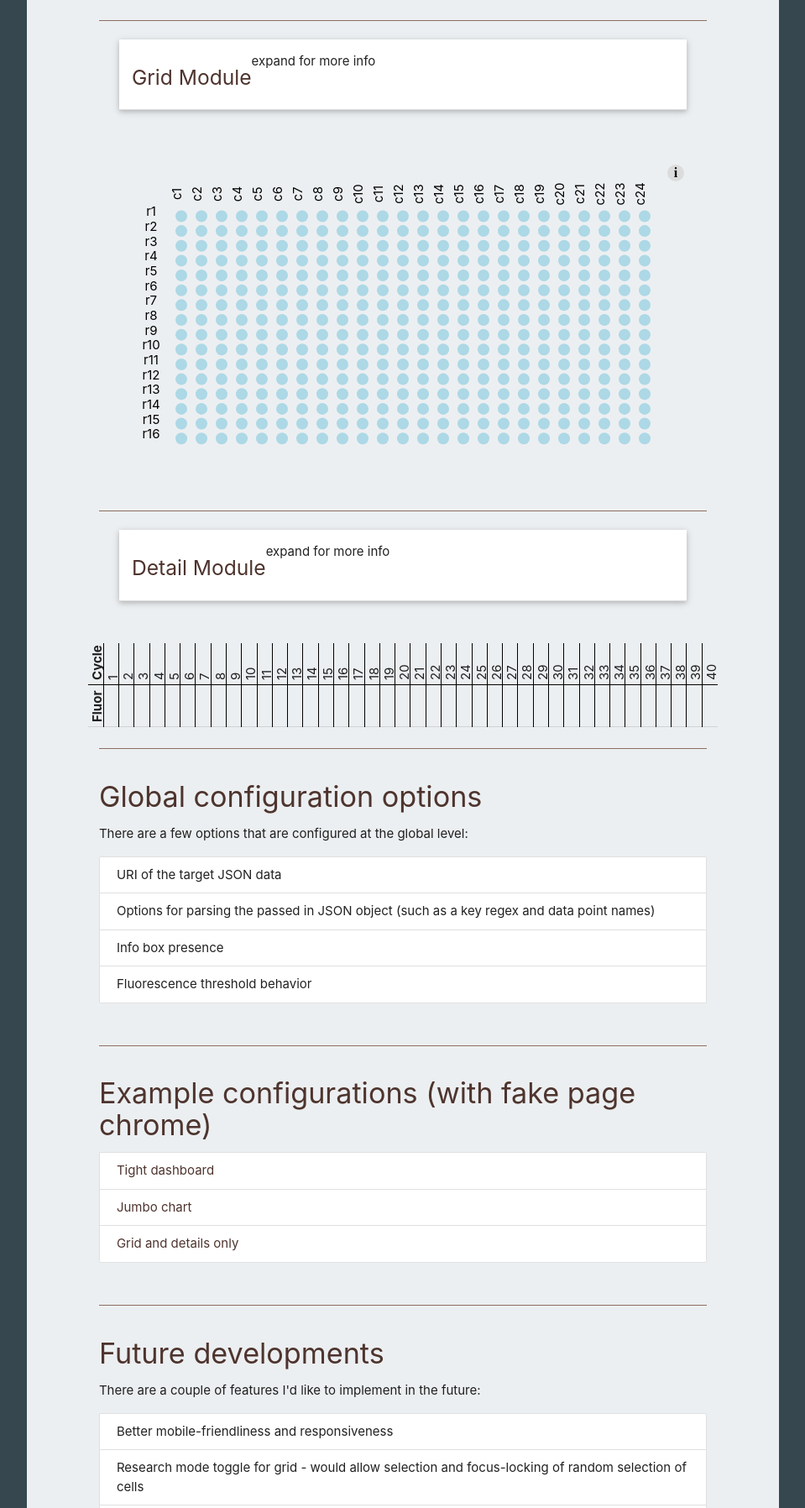
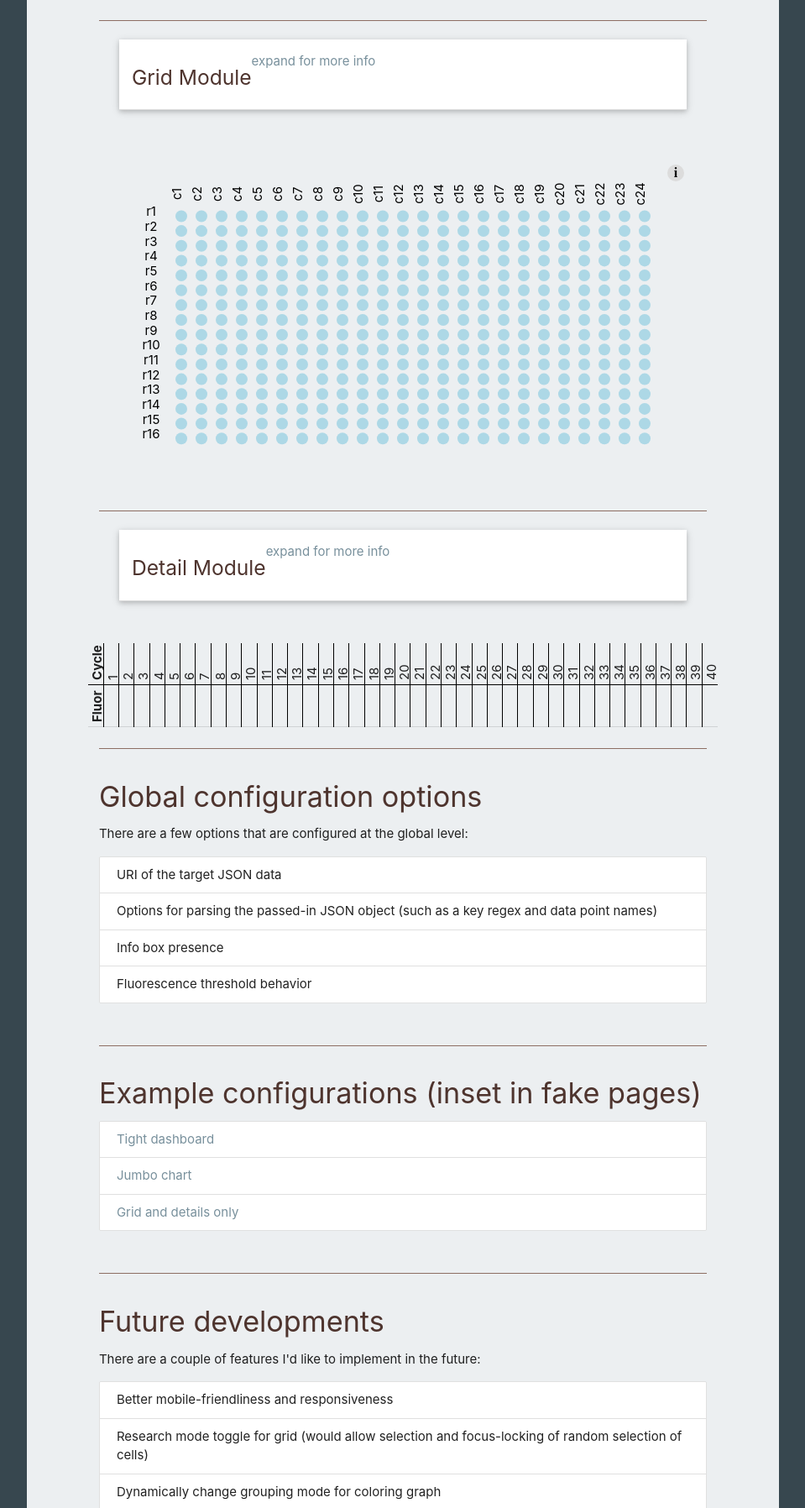
Before and after one commit to merrywhether/qpcr-visualizer, a plain HTML site: page index.html in a window 1280 px wide. Shown: the part 894-2690 px from the top of the page at 84% size, without its empty margins (160-1119 px from the left). Drawn offline with nearby package versions, Linux system fonts and the light colour scheme.

Commit message:
Stylistic improvements

```diff
--- a/index.html
+++ b/index.html
@@ -44,10 +44,10 @@
             The qPCR Visualizer is a JS library that allows you load large JSON datasets representing PCR
             trays and display them with your choice of a few modules based on your use case. The
             modules are largely configurable and allow for interaction between each other. Listed
-            below are the various modules in their default state (with no styling except for the
+            below are the various modules in their default states (with no styling except for the
             detail table module) with a basic description, and you can visit the
             <a class="blue-grey-text text-lighten-1" href="https://github.com/merrywhether/qpcr-visualizer">GitHub page</a> to get the code
-            and view more in-depth documentation, and be sure to check out the various example
+            and view more in-depth documentation. Be sure to check out the various example
             configurations for a sense of how this library can be used.
           </p>
         </div>
@@ -59,7 +59,7 @@
           <div class="section">
             <ul class="collapsible popout" data-collapsible="accordion">
               <li>
-                <div class="collapsible-header"><h5 class="brown-text text-darken-3 inline-header">Chart Module</h5> <span class="right">expand for more info</span></div>
+                <div class="collapsible-header"><h5 class="brown-text text-darken-3 inline-header">Chart Module</h5> <span class="right blue-grey-text text-lighten-1">expand for more info</span></div>
                 <div class="collapsible-body">
                   <p>
                     The chart module shows a fluorescence vs cycle count graph for all sample cells. It can be configured
@@ -88,7 +88,7 @@
           <div class="section">
             <ul class="collapsible popout" data-collapsible="accordion">
               <li>
-                <div class="collapsible-header"><h5 class="brown-text text-darken-3 inline-header">Grid Module</h5> <span class="right">expand for more info</span></div>
+                <div class="collapsible-header"><h5 class="brown-text text-darken-3 inline-header">Grid Module</h5> <span class="right blue-grey-text text-lighten-1">expand for more info</span></div>
                 <div class="collapsible-body">
                   <p>
                     The grid module shows all of the sample cells from the qPCR tray. It can be configured with
@@ -116,7 +116,7 @@
           <div class="section">
             <ul class="collapsible popout" data-collapsible="accordion">
               <li>
-                <div class="collapsible-header"><h5 class="brown-text text-darken-3 inline-header">Detail Module</h5> <span class="right">expand for more info</span></div>
+                <div class="collapsible-header"><h5 class="brown-text text-darken-3 inline-header">Detail Module</h5> <span class="right blue-grey-text text-lighten-1">expand for more info</span></div>
                 <div class="collapsible-body">
                   <p>
                     The detail module shows the fluorescence data for a specific cell. It's only configuration
@@ -150,7 +150,7 @@
               There are a few options that are configured at the global level:
               <ul class="collection">
                 <li class="collection-item">URI of the target JSON data</li>
-                <li class="collection-item">Options for parsing the passed in JSON object (such as a key regex and data point names)</li>
+                <li class="collection-item">Options for parsing the passed-in JSON object (such as a key regex and data point names)</li>
                 <li class="collection-item">Info box presence</li>
                 <li class="collection-item">Fluorescence threshold behavior</li>
               </ul>
@@ -163,11 +163,11 @@
         <div class="col s10 offset-s1">
           <div class="divider brown lighten-1"></div>
           <div class="section">
-            <h4 class="brown-text text-darken-3">Example configurations (with fake page chrome)</h4>
+            <h4 class="brown-text text-darken-3">Example configurations (inset in fake pages)</h4>
             <div class="collection">
-              <a href="dashboard.html" class="collection-item brown-text text-darken-3">Tight dashboard</a>
-              <a href="jumbo.html" class="collection-item brown-text text-darken-3">Jumbo chart</a>
-              <a href="grid.html" class="collection-item brown-text text-darken-3">Grid and details only</a>
+              <a href="dashboard.html" class="collection-item blue-grey-text text-lighten-1">Tight dashboard</a>
+              <a href="jumbo.html" class="collection-item blue-grey-text text-lighten-1">Jumbo chart</a>
+              <a href="grid.html" class="collection-item blue-grey-text text-lighten-1">Grid and details only</a>
             </div>
           </div>
         </div>
@@ -182,7 +182,7 @@
               There are a couple of features I'd like to implement in the future:
               <ul class="collection">
                 <li class="collection-item">Better mobile-friendliness and responsiveness</li>
-                <li class="collection-item">Research mode toggle for grid - would allow selection and focus-locking of random selection of cells</li>
+                <li class="collection-item">Research mode toggle for grid (would allow selection and focus-locking of random selection of cells)</li>
                 <li class="collection-item">Dynamically change grouping mode for coloring graph</li>
                 <li class="collection-item">Dynamically change dataset</li>
                 <li class="collection-item">Dynamically expand details table to show data for multiple cells at once</li>
```
